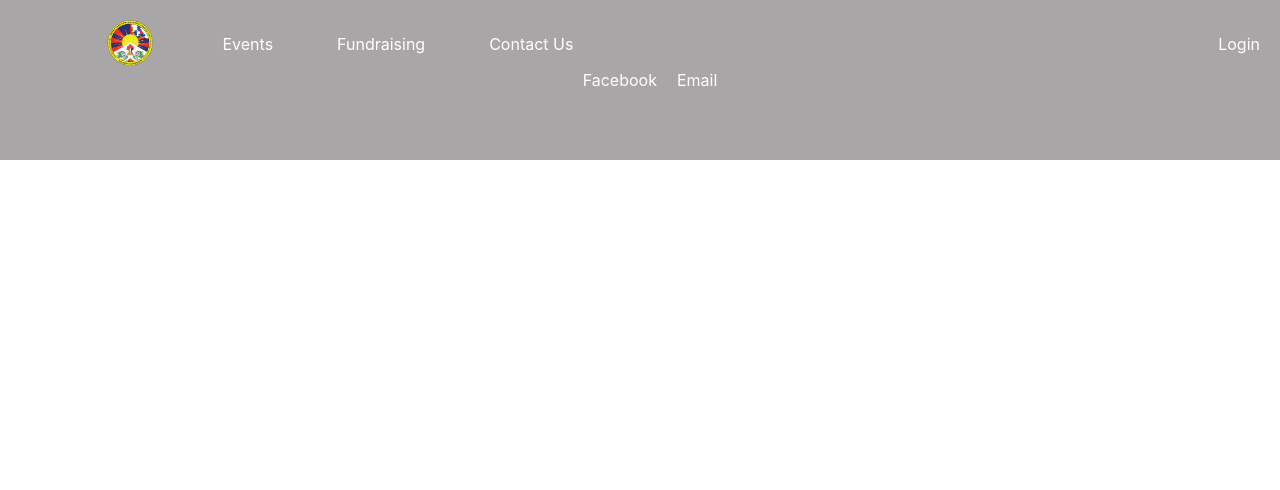
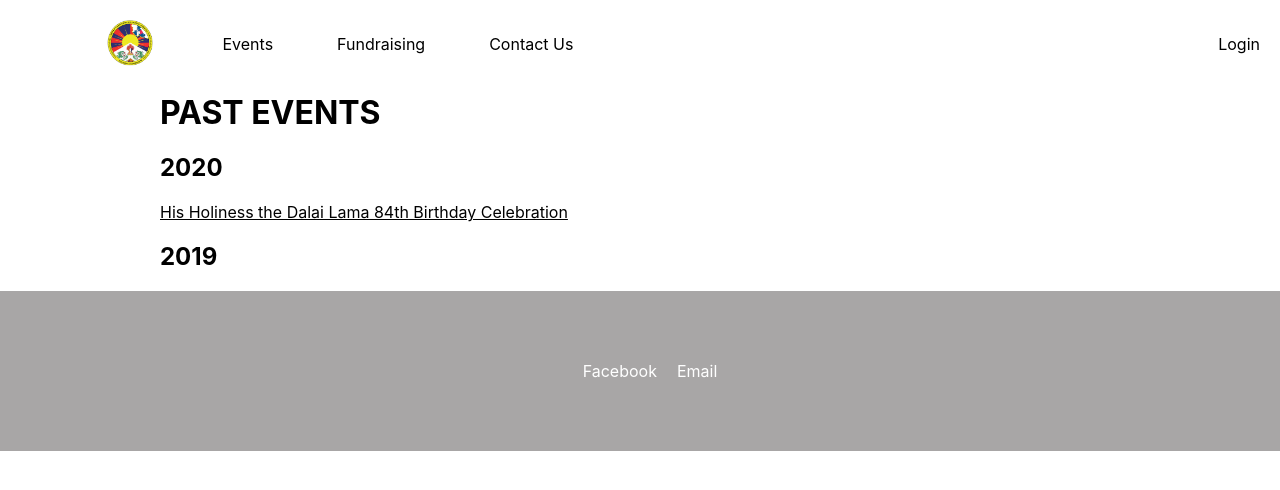
Before and after one commit to RinchenTuladhar/TCBNorthReactJS, a React (Create React App) app: page /events in a window 1280 px wide. Shown: the top 490 px of the page. Built offline with nearby package versions, Linux system fonts and the light colour scheme; no server answers.

Commit message:
Footer update & navbar styling

```diff
--- a/src/App.css
+++ b/src/App.css
@@ -17,3 +17,19 @@
 .float-left {
   float: left;
 }
+
+.squished {
+  margin: 0vh 20vh;
+}
+
+@media only screen and (max-width: 800px) {
+  .squished {
+    margin: 0vh 10vh;
+  }
+}
+
+@media only screen and (max-width: 600px) {
+  .squished {
+    margin: 0vh 5vh;
+  }
+}
--- a/src/App.js
+++ b/src/App.js
@@ -17,6 +17,7 @@ import Navbar from './component/Navbar';
 import Login from "./component/auth/Login";
 import Admin from "./component/Admin";
 import Footer from "./component/Footer";
+import Events from "./component/Events";
 import fire from "./config/Fire";
 
 class App extends Component {
@@ -51,6 +52,9 @@ class App extends Component {
         <Navbar/>
         <Switch>
           <Route exact path="/" component={Home}/>
+          <div className="squished">
+            <Route exact path="/events" component={Events}/>
+          </div>
           { this.state.user ? <Route exact path="/admin" component={Admin}/> : <Route exact path="/login" component={Login}/> }
         </Switch>
         <Footer/>
--- /dev/null
+++ b/src/component/Events.js
@@ -0,0 +1,16 @@
+import React from "react"
+
+function Events(){
+  return (
+    <div className="events-page">
+      <h1>PAST EVENTS</h1>
+      <h2>2020</h2>
+      <p><u>His Holiness the Dalai Lama 84th Birthday Celebration</u></p>
+
+
+      <h2>2019</h2>
+    </div>
+  )
+}
+
+export default Events;
--- a/src/component/Footer.js
+++ b/src/component/Footer.js
@@ -6,8 +6,8 @@ function Footer(){
     <div className="site-footer">
       <footer>
         <ul>
-          <li><a href="https://www.facebook.com/groups/171713289595372/" target="_blank">Facebook</a></li>
-          <li><a href="mailto:tcbnorthuk@gmail.com" target="_blank">Email</a></li>
+          <li><a href="https://www.facebook.com/groups/171713289595372/" target="_blank" rel="noopener noreferrer">Facebook</a></li>
+          <li><a href="mailto:tcbnorthuk@gmail.com" target="_blank" rel="noopener noreferrer">Email</a></li>
         </ul>
       </footer>
     </div>
--- a/src/component/Home.js
+++ b/src/component/Home.js
@@ -8,8 +8,8 @@ function Home(){
         <img src="/img/dreamstimemedium_67844386.jpg"/>
         <h1>Welcome to the Tibetan Community UK North Association</h1>
       </div>
-      <div class="content">
-        <span class="site-logo">
+      <div className="content">
+        <span className="site-logo">
           <center><img src="/img/tibetanlogo.png"/></center>
         </span>
         <hr/>
--- a/src/component/Navbar.js
+++ b/src/component/Navbar.js
@@ -15,6 +15,9 @@ class Navbar extends React.Component{
   }
 
   componentDidMount(){
+    if(window.location.pathname == "/"){
+      this.setState({ color: "white", position: "fixed" });
+
       document.addEventListener("scroll", () => {
         const backgroundcolor = window.scrollY > 100 ? "white" : "transparent"
         const color = window.scrollY > 100 ? "black" : "white"
@@ -24,8 +27,8 @@ class Navbar extends React.Component{
           color: color
         });
 
-      console.log(this.state.backgroundColor);
       });
+    }
   }
 
   logout(){
@@ -38,13 +41,13 @@ class Navbar extends React.Component{
 
   render(){
     return(
-        <nav className="main-navbar" style={{backgroundColor: this.state.backgroundColor}}>
+        <nav className="main-navbar" style={{backgroundColor: this.state.backgroundColor, position: this.state.position}}>
           <ul className="menu">
             <li className="logo">
               <a href="/"><img src="img/tibetanlogo.png"/></a>
             </li>
             <li className="item">
-              <a href="#" style={{color: this.state.color}}>Events</a>
+              <a href="/events" style={{color: this.state.color}}>Events</a>
             </li>
             <li className="item">
               <a href="#" style={{color: this.state.color}}>Fundraising</a>
--- a/src/component/Navbar.scss
+++ b/src/component/Navbar.scss
@@ -2,7 +2,6 @@
   z-index: 9999;
   width: 100%;
   background: transparent;
-  position: fixed;
 
   ul {
     height: 100%;
@@ -15,7 +14,7 @@
 
       a {
         text-decoration: none;
-        color: white;
+        color: black;
       }
     }
 
```
Lines whose indentation alone changed are shown as unchanged.
